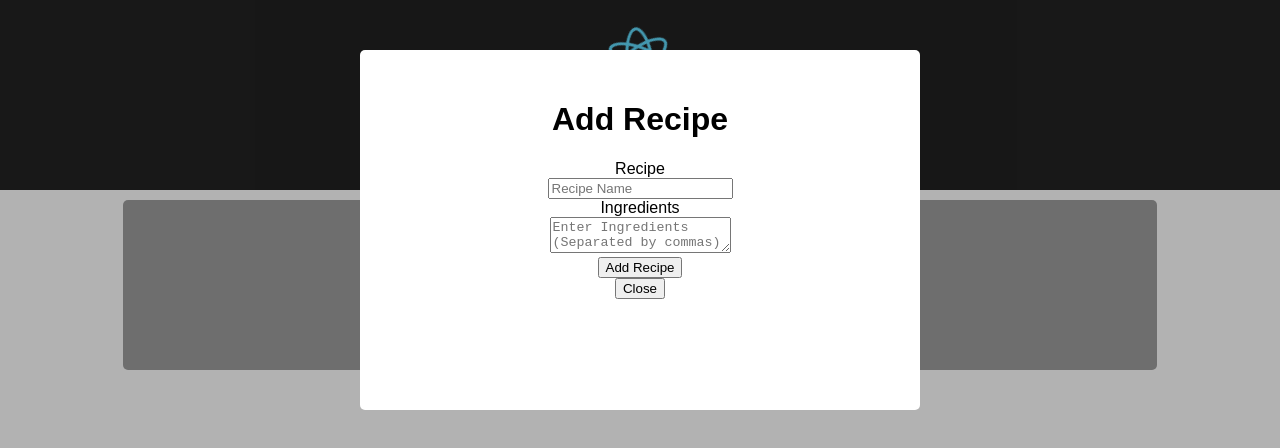
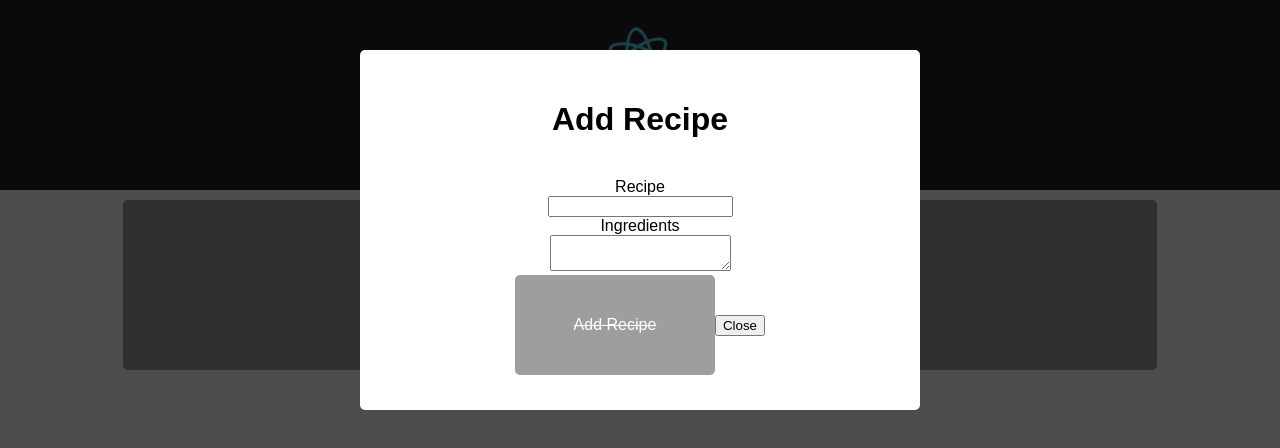
Before and after one commit to cscouras/FreeCodeCamp, a React (Create React App) app in the folder React/recipe-box/: page / in a window 1280 px wide. Both pictures are taken after a click on the button "Add Recipe". Shown: the top 448 px of the page. Built offline with nearby package versions, Linux system fonts and the light colour scheme; the HTML template or start-up script is replaced by a standard one.

Commit message:
Add Edit Button Modal

```diff
--- a/React/recipe-box/src/App.js
+++ b/React/recipe-box/src/App.js
@@ -2,7 +2,7 @@ import React from 'react';
 import Header from './Header';
 import { RecipeContainer } from './RecipeContainer';
 import Button from './Button'
-import {Modal} from './Modal'
+import Modal from './Modal'
 import './App.css';
 
 class App extends React.Component {
@@ -15,8 +15,7 @@ class App extends React.Component {
       newIngredients: ''}
   }
 
-  _toggleModal = (e) => {
-    e.preventDefault();
+  _toggleModal = () => {
     this.setState({
       isOpen: !this.state.isOpen,
       newRecipe: '',
@@ -46,46 +45,33 @@ class App extends React.Component {
       ingredients: ingToArr
     }
     prevList.push(newRec)
-
     localStorage.setItem('recipeList', JSON.stringify(prevList))
     this.setState({
       data: prevList
     })
-
+    this._toggleModal()
   }
 
   render() {
-    console.log(this.state.data, 'DATA LOG');
-    console.log(this.state.newRecipe);
-    console.log(this.state.newIngredients);
     return (
       <div className="app">
         <Header />
         <RecipeContainer recipes={this.state.data}/>
         <Button name="Add Recipe" onClick={this._toggleModal}></Button>
 
-      <Modal show={this.state.isOpen}
-        onClose={this._toggleModal}>
-        <h1>Add Recipe</h1>
-        <label>Recipe</label>
-        <br />
-        <input type='text'
-          placeholder="Recipe Name"
-          name="newRecipe"
-          value={this.state.newRecipe}
-          onChange={this.handleInputChange} />
-        <br />
-        <label>Ingredients</label>
-        <br />
-        <textarea placeholder="Enter Ingredients (Separated by commas)"
-          name="newIngredients"
-          value={this.state.newIngredients}
-          onChange={this.handleInputChange}>
-
-        </textarea>
-        <br />
-        <Button name="Add Recipe" onClick={this._addRecipe} />
-      </Modal>
+      {this.state.isOpen &&
+      <Modal
+        onClose={this._toggleModal}
+        name="Add Recipe"
+        recipeValue={this.state.newRecipe}
+        inputRecipeName="newRecipe"
+        inputChange={this.handleInputChange}
+        inputIngredientsName="newIngredients"
+        ingredientsValue={this.state.newIngredients}
+        buttonName="Add Recipe"
+        buttonClass="disabled"
+        buttonAction={this._addRecipe}/>
+      }
     </div>
     )
   }
--- a/React/recipe-box/src/App.scss
+++ b/React/recipe-box/src/App.scss
@@ -54,6 +54,28 @@
   color: $white;
 }
 
+.disabled {
+  background: $container-color;
+  border: 0;
+  border-radius: 5px;
+  color: $white;
+  font-size: 16px;
+  height: 100px;
+  padding: 10px;
+  text-decoration: line-through;
+  width: 200px;
+}
+
+.enabled {
+  background: $edit-button-bg;
+  border: 0;
+  border-radius: 5px;
+  color: $white;
+  height: 100px;
+  padding: 10px;
+  width: 200px;
+}
+
 .hide {
   display: none;
 }
--- a/React/recipe-box/src/Button.js
+++ b/React/recipe-box/src/Button.js
@@ -1,7 +1,9 @@
 import React from 'react'
 
 const Button = (props) =>
-  <button className={props.buttonClass} onClick={props.onClick}>
+  <button className={props.buttonClass}
+    onClick={props.onClick}
+    disabled={props.disabled}>
     {props.name}
   </button>
 
--- a/React/recipe-box/src/Ingredients.jsx
+++ b/React/recipe-box/src/Ingredients.jsx
@@ -1,20 +1,76 @@
 import React from 'react'
 import Button from './Button'
+import Modal from './Modal'
 
-const Ingredients = ({ingredients, show}) => {
-  if(!show){
-    return null;
+class Ingredients extends React.Component {
+  constructor(props){
+    super(props)
+    this.state = {
+      isOpen: false,
+      title: this.props.recipe.title,
+      ingredients: this.props.recipe.ingredients.join(' ,')
+
+    }
   }
+
+  _toggleModal = () => {
+    this.setState({
+      isOpen: !this.state.isOpen
+    })
+  }
+
+  handleInputChange = (e) => {
+    const target = e.target;
+    const value = target.value;
+    const name = target.name;
+
+    this.setState({
+      [name]: value
+    })
+  }
+
+  _editIngredients = () => {
+    const prevList = JSON.parse(localStorage.getItem('recipeList'))
+    const newRec = {
+      id: this.props.recipe.id,
+      title: this.state.title,
+      ingredients: this.state.ingredients
+    }
+    prevList.splice(this.props.recipe.id, 1, newRec)
+    localStorage.setItem('recipeList', JSON.stringify(prevList))
+    this._toggleModal()
+  }
+
+  render(){
+    let data = this.props.data
+    let recipeID = this.props.recipe.id
+    console.log(data[recipeID].title);
     return (
       <div className='recipe-title'>
         <h3>Ingredients</h3>
-        {ingredients.map((ingredient)=>
+        {this.props.ingredients.map((ingredient)=>
           <p key={ingredient}>{ingredient}</p>
         )}
-        <Button name="Delete" buttonClass="delete"/>
-        <Button name="Edit" buttonClass="edit"/>
+        <Button name="Delete" buttonClass="delete" />
+        <Button name="Edit" buttonClass="edit" onClick={this._toggleModal}/>
+
+        {this.state.isOpen &&
+        <Modal onClose={this._toggleModal}
+          name="Edit Recipe"
+          recipeValue={this.state.title}
+          inputChange={this.handleInputChange}
+          inputRecipeName="title"
+          ingredientsValue={this.state.ingredients}
+          inputIngredientsName="ingredients"
+          buttonName="Edit Recipe"
+          buttonClass="disabled"
+          buttonAction={this._editIngredients}
+          />
+      }
       </div>
     )
+  }
 }
 
+
 export { Ingredients }
--- a/React/recipe-box/src/Modal.jsx
+++ b/React/recipe-box/src/Modal.jsx
@@ -1,11 +1,6 @@
 import React from 'react'
+import Button from './Button'
 import PropTypes from 'prop-types'
-
-class Modal extends React.Component {
-  render(){
-    if(!this.props.show){
-      return null
-    }
 
 const backdropStyle = {
   position:'fixed',
@@ -13,7 +8,7 @@ class Modal extends React.Component {
   bottom: 0,
   left: 0,
   right: 0,
-      backgroundColor: 'rgba(0,0,0,0.3)',
+  backgroundColor: 'rgba(0,0,0,0.7)',
   padding: 50
 }
 
@@ -26,25 +21,46 @@ class Modal extends React.Component {
   padding: 30
 }
 
-    return (
-      <div className="backdrop" style={backdropStyle}>
-        <div className="modal" style={modalStyle}>
-          {this.props.children}
-          <div className="footer">
-            <button onClick={this.props.onClose}>
-              Close
-            </button>
+const Modal = (props) =>
+  <div style={backdropStyle}>
+    <div style={modalStyle}>
+      <h1>{props.name}</h1>
+      <br />
+      <label>Recipe</label>
+      <br />
+      <input type='text'
+        name={props.inputRecipeName}
+        value={props.recipeValue}
+        onChange={props.inputChange} />
+      <br />
+      <label>Ingredients</label>
+      <br />
+      <textarea
+        name={props.inputIngredientsName}
+        value={props.ingredientsValue}
+        onChange={props.inputChange}>
+      </textarea>
+      <br />
+      {(props.recipeValue.length === 0 ||
+        props.ingredientsValue.length === 0) &&
+        <Button name={props.buttonName}
+          buttonClass='disabled'
+          disabled={true} />
+      }
+      {(props.recipeValue.length > 0 &&
+        props.ingredientsValue.length > 0) &&
+        <Button name={props.buttonName}
+          onClick={props.buttonAction}
+          buttonClass="enabled"/>
+      }
+      <Button name="Close"
+        onClick={props.onClose} />
     </div>
   </div>
-      </div>
-    )
-  }
-}
 
 Modal.propTypes = {
   onClose: PropTypes.func.isRequired,
-  show: PropTypes.bool,
   children: PropTypes.node
 }
 
-export {Modal}
+export default Modal
--- a/React/recipe-box/src/RecipeContainer.js
+++ b/React/recipe-box/src/RecipeContainer.js
@@ -4,7 +4,7 @@ import { RecipeTitle } from './RecipeTitle'
 const RecipeContainer = ({recipes}) =>
   <div className="recipe-container">
     {recipes.map((recipe) =>
-      <RecipeTitle key={recipe.id} recipe={recipe} />
+      <RecipeTitle key={recipe.id} recipe={recipe} data={recipes}/>
     )}
   </div>
 
--- a/React/recipe-box/src/RecipeTitle.jsx
+++ b/React/recipe-box/src/RecipeTitle.jsx
@@ -7,8 +7,7 @@ class RecipeTitle extends React.Component{
     this.state = {isOpen: false}
   }
 
-  handleClick = (e) => {
-    e.preventDefault();
+  handleClick = () => {
     this.setState({
       isOpen: !this.state.isOpen
     })
@@ -18,7 +17,10 @@ class RecipeTitle extends React.Component{
     return (
       <div>
         <h1 onClick={this.handleClick}>{ this.props.recipe.title }</h1>
-        <Ingredients ingredients={this.props.recipe.ingredients} show={this.state.isOpen}/>
+        {this.state.isOpen &&
+        <Ingredients ingredients={this.props.recipe.ingredients}
+          recipe={this.props.recipe} data={this.props.data}/>
+        }
       </div>
     )
   }
--- a/React/recipe-box/src/index.scss
+++ b/React/recipe-box/src/index.scss
@@ -1,5 +1,5 @@
 body {
+  font-family: sans-serif;
   margin: 0;
   padding: 0;
-  font-family: sans-serif;
 }
--- a/React/recipe-box/src/variables.scss
+++ b/React/recipe-box/src/variables.scss
@@ -1,4 +1,4 @@
-$h2-color: rgb(255, 147, 128);
+$h2-color: rgba(255, 147, 128);
 $header-bg-color: #222;
 
 $container-color: rgb(158, 158, 158);
@@ -8,3 +8,7 @@ $black: #000;
 $white: #fff;
 $delete-button-bg: rgb(224, 26, 26);
 $edit-button-bg: rgb(0, 135, 66);
+
+// Modal
+$backdrop-bg: 'rgba(0, 0, 0, 0.7)';
+$modal-bg: rgb(255, 255, 255);
```
Lines whose indentation alone changed are shown as unchanged.
